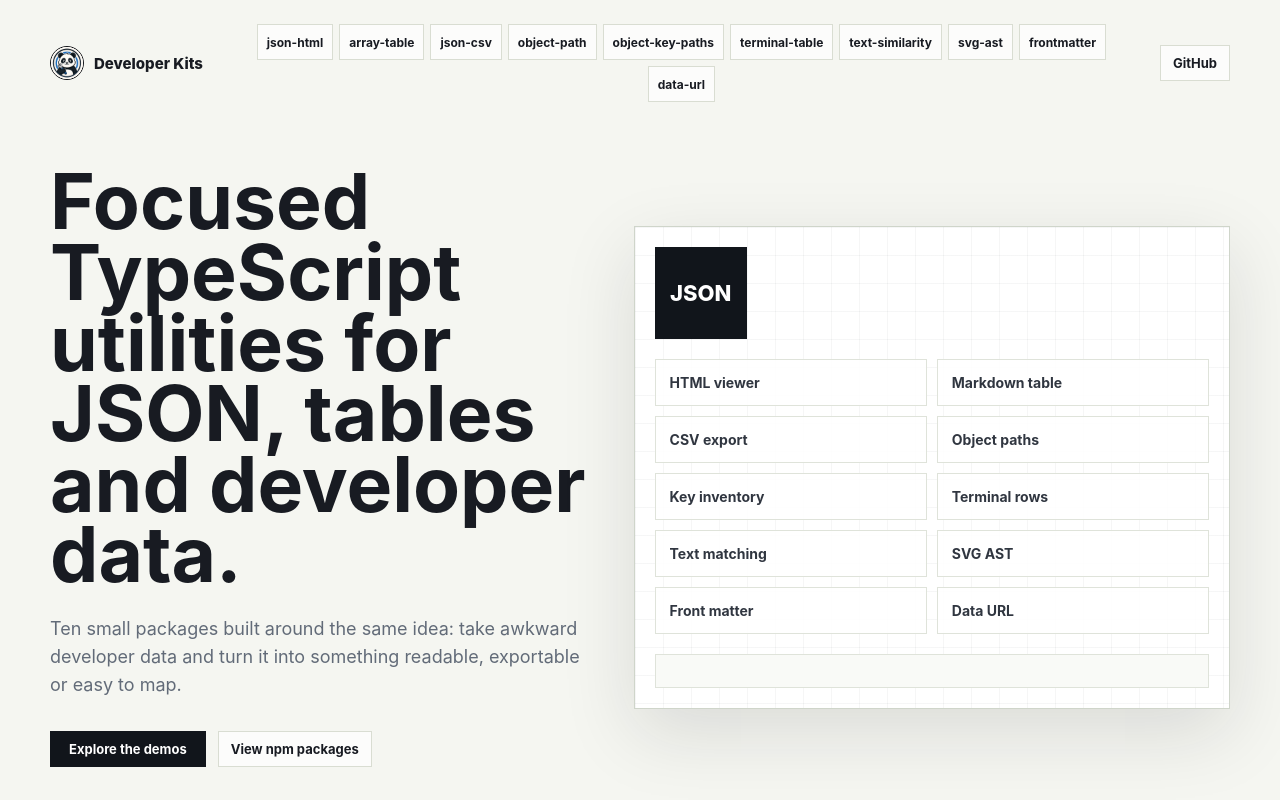
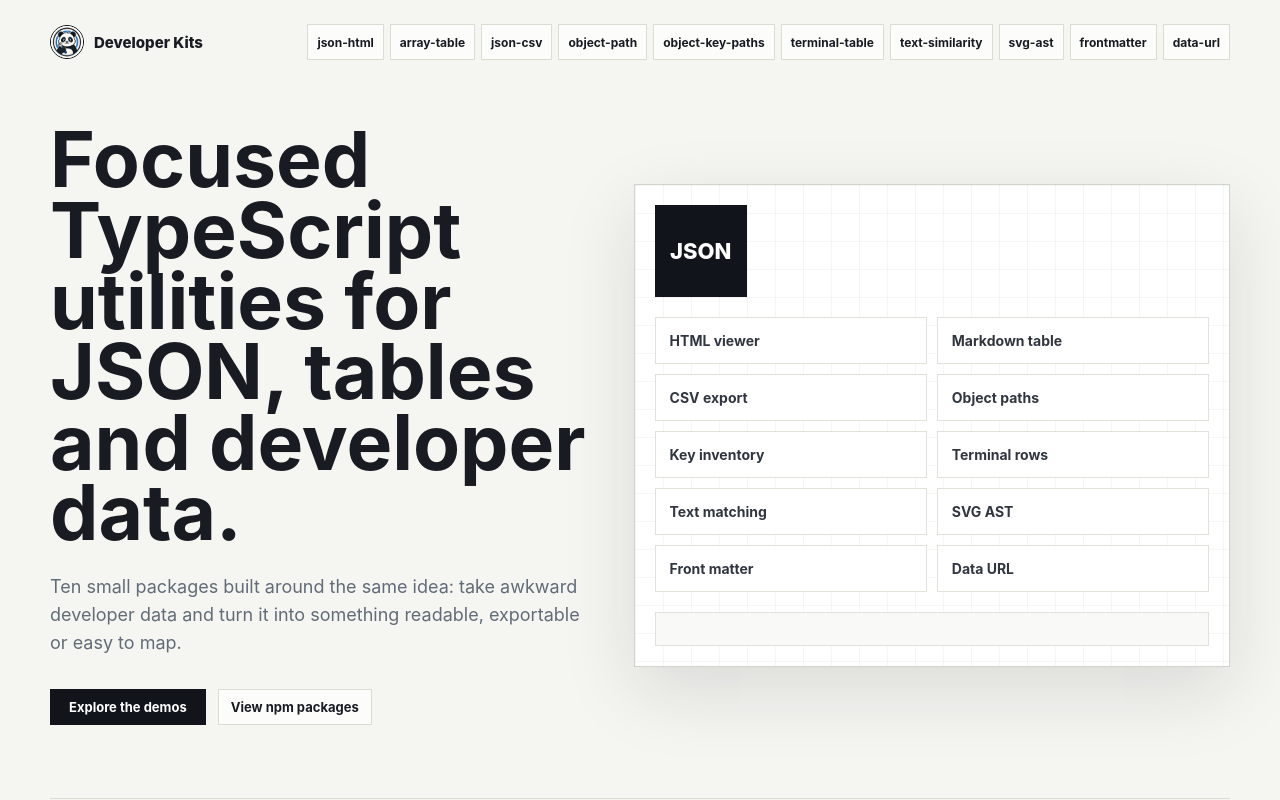
Before and after one commit to Recoveredd/developer-kits-showcase, a website built with Vite: page index.html in a window 1280 px wide. Shown: the top 800 px of the page. Built offline with nearby package versions, Linux system fonts and the light colour scheme; what json-csv-kit would draw is missing.

Commit message:
Remove redundant header GitHub link

```diff
--- a/src/main.ts
+++ b/src/main.ts
@@ -438,7 +438,6 @@ function renderShell(content: string): string {
         <span>Developer Kits</span>
       </a>
       <nav class="desktop-nav" aria-label="Library navigation">${navLinks}</nav>
-      <a class="header-action" href="https://github.com/Recoveredd" target="_blank" rel="noreferrer">GitHub</a>
     </header>
     ${content}
     <footer class="site-footer">
--- a/src/styles.css
+++ b/src/styles.css
@@ -46,7 +46,7 @@ main {
 
 .site-header {
   display: grid;
-  grid-template-columns: auto 1fr auto;
+  grid-template-columns: auto 1fr;
   align-items: center;
   gap: 24px;
   padding: 24px 0;
@@ -73,12 +73,11 @@ main {
 .desktop-nav {
   display: flex;
   flex-wrap: wrap;
-  justify-content: center;
+  justify-content: flex-end;
   gap: 6px;
 }
 
 .nav-link,
-.header-action,
 .back-link,
 .secondary-action,
 .primary-action,
@@ -102,7 +101,6 @@ main {
 }
 
 .nav-link:hover,
-.header-action:hover,
 .back-link:hover,
 .secondary-action:hover,
 .card-actions a:hover,
@@ -110,10 +108,6 @@ main {
 .next-section a:hover {
   border-color: #aeb5a8;
   background: #fff;
-}
-
-.header-action {
-  width: fit-content;
 }
 
 .hero-section {
```
